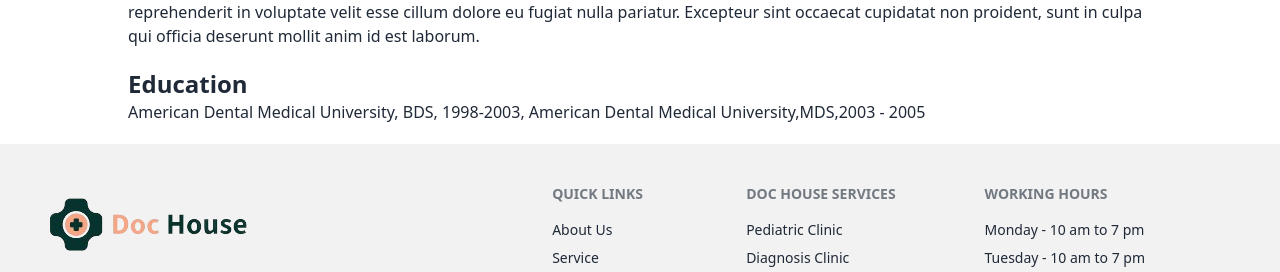
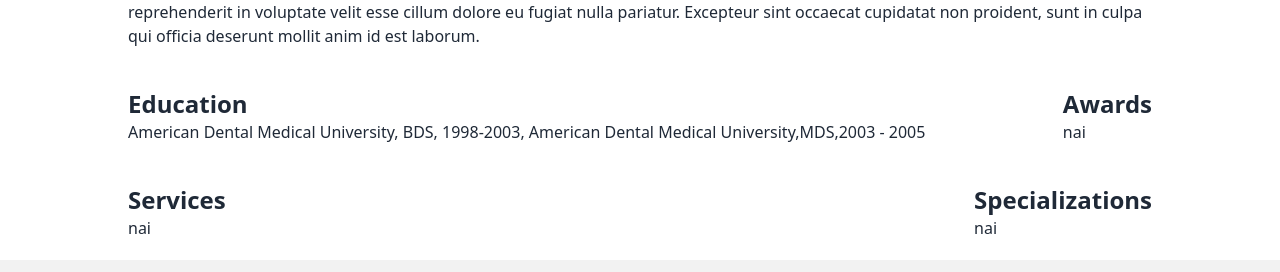
Before and after one commit to tawhid3482/Doc-Hourse, a React (Vite) app: page /docDetails/01 in a window 1280 px wide. Shown: the part 500-772 px from the top of the page. Built offline with nearby package versions, Linux system fonts and the light colour scheme; no server answers.

Commit message:
Doc detaisl about complete

```diff
--- a/src/Home/Doctor/DocDetailsShow.jsx
+++ b/src/Home/Doctor/DocDetailsShow.jsx
@@ -21,9 +21,25 @@ const DocDetailsShow = ({ doc }) => {
         <p className="text-2xl font-bold">About Me</p>
         <p> {doc?.about}</p>
       </div>
+      <div className="flex justify-between items-center">
       <div className="my-5">
         <p className="text-2xl font-bold">Education</p>
         <p> {doc?.education}</p>
+      </div>
+      <div className="my-5">
+        <p className="text-2xl font-bold">Awards</p>
+        <p> {doc?.awards}</p>
+      </div>
+      </div>
+      <div className="flex justify-between items-center">
+      <div className="my-5">
+        <p className="text-2xl font-bold">Services</p>
+        <p> {doc?.services}</p>
+      </div>
+      <div className="my-5">
+        <p className="text-2xl font-bold">Specializations</p>
+        <p> {doc?.specializations}</p>
+      </div>
       </div>
     </div>
   );
```
